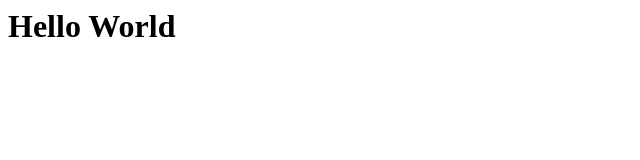
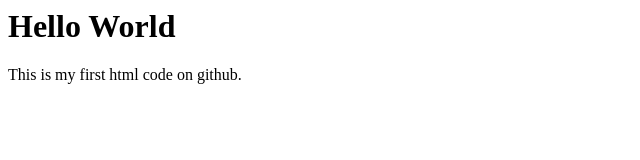
Before and after one commit to charvitha08/Webpage_CyberEthics, a plain HTML site: page index.html in a window 1280 px wide. Shown: the whole page, without its empty margins (0-640 px from the left). Drawn offline with Linux system fonts and the light colour scheme.

Commit message:
Update index.html

```diff
--- a/index.html
+++ b/index.html
@@ -1,5 +1,6 @@
 <html>
 <head>
 <H1> Hello World</H1>
+  <p> This is my first html code on github.</p>
 </head>
 </html>
```
